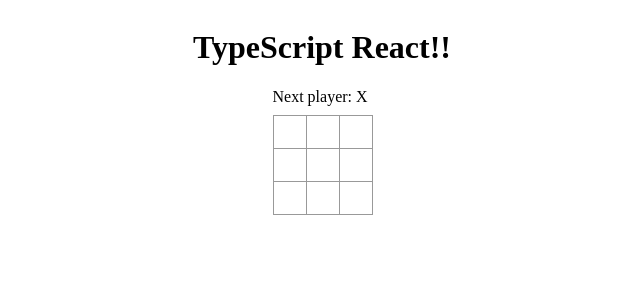
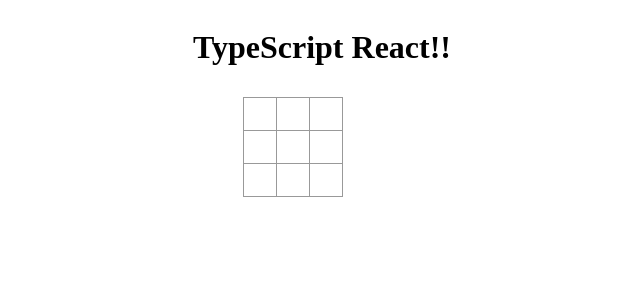
Before and after one commit to musatarosu335/TypeScript-React-BoardGame, a React app: page / in a window 1280 px wide. Shown: the top 300 px of the page, without its empty margins (318-958 px from the left). Built offline with nearby package versions, Linux system fonts and the light colour scheme.

Commit message:
Gameコンポーネントの作成

```diff
--- a/src/components/App.tsx
+++ b/src/components/App.tsx
@@ -1,12 +1,12 @@
 import * as React from 'react';
 import styled from '../theme';
 
-import Board from './Board';
+import Game from './Game';
 
 const App = () => (
   <Container>
     <h1>TypeScript React!!</h1>
-    <Board />
+    <Game />
   </Container>
 );
 
--- a/src/components/Board.tsx
+++ b/src/components/Board.tsx
@@ -1,49 +1,25 @@
 import * as React from 'react';
 import styled from '../theme';
-import { calcWinner } from '../functions/calcWinner';
 
 import Square from './Square';
 
-interface IState {
+interface IBoardProps {
   squares: string[];
-  xIsNext: boolean;
+  onClick: (i: number) => void;
 }
 
-class Board extends React.Component<{}, IState> {
-  constructor(props: {}) {
-    super(props);
-    this.state = {
-      squares: Array(9).fill(''),
-      xIsNext: true,
-    };
-  }
-
-  handleClick(i: number) {
-    const squares = this.state.squares.slice();
-    const winner = calcWinner(squares);
-
-    if (winner || squares[i]) {
-      return;
-    }
-
-    squares[i] = this.state.xIsNext ? 'X' : 'O';
-
-    this.setState({
-      squares,
-      xIsNext: !this.state.xIsNext,
-    });
-  }
-
+class Board extends React.Component<IBoardProps> {
   renderSquare(i: number) {
     return (
       <Square
-        value={this.state.squares[i]}
-        onClick={() => this.handleClick(i)}
+        value={this.props.squares[i]}
+        onClick={() => this.props.onClick(i)}
       />
     );
   }
 
   render() {
+    /*
     const { xIsNext } = this.state;
     const winner = calcWinner(this.state.squares);
     let status = xIsNext ? 'Next player: X' : 'Next player: O';
@@ -51,6 +27,7 @@
     if (winner) {
       status = `Winner: ${winner}`;
     }
+    */
 
     return (
       <div>
--- /dev/null
+++ b/src/components/Game.tsx
@@ -0,0 +1,80 @@
+import * as React from 'react';
+import styled from '../theme';
+import { calcWinner } from '../functions/calcWinner';
+
+import Board from './Board';
+
+interface IHistoryData {
+  squares: string[];
+}
+
+interface IState {
+  history: IHistoryData[];
+  xIsNext: boolean;
+  stepNumber: number;
+}
+
+class Game extends React.Component<{}, IState> {
+  constructor(props: {}) {
+    super(props);
+    this.state = {
+      history: [
+        {
+          squares: Array(9).fill(''),
+        },
+      ],
+      xIsNext: true,
+      stepNumber: 0,
+    };
+  }
+
+  handleClick(i: number) {
+    const history = this.state.history.slice(0, this.state.history.length + 1);
+    const current = history[history.length - 1];
+    const squares = current.squares.slice();
+    const winner = calcWinner(squares);
+
+    if (winner || squares[i]) {
+      return;
+    }
+
+    squares[i] = this.state.xIsNext ? 'X' : 'O';
+
+    this.setState({
+      history: history.concat([{ squares }]),
+      xIsNext: !this.state.xIsNext,
+      stepNumber: history.length,
+    });
+  }
+
+  render() {
+    const { history, stepNumber } = this.state;
+    return (
+      <Container>
+        <GameBoard>
+          <Board
+            squares={history[stepNumber].squares}
+            onClick={(i: number) => this.handleClick(i)}
+          />
+        </GameBoard>
+        <GameInfo>
+          <div>{/* status */}</div>
+          <ol>{/* TODO */}</ol>
+        </GameInfo>
+      </Container>
+    );
+  }
+}
+
+const Container = styled.div`
+  display: flex;
+  flex-direction: row;
+`;
+
+const GameBoard = styled.div``;
+
+const GameInfo = styled.div`
+  margin-left: 20px;
+`;
+
+export default Game;
```
